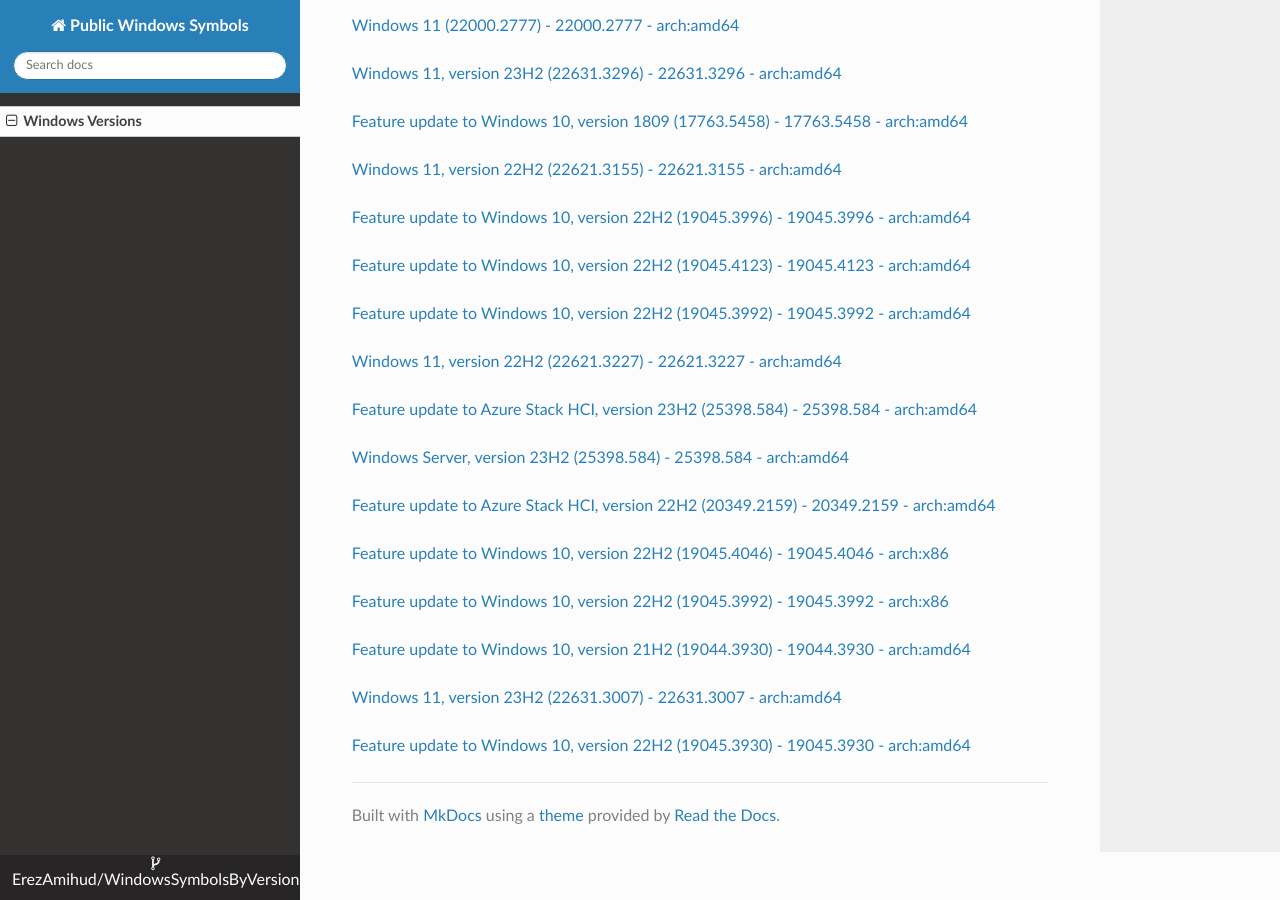
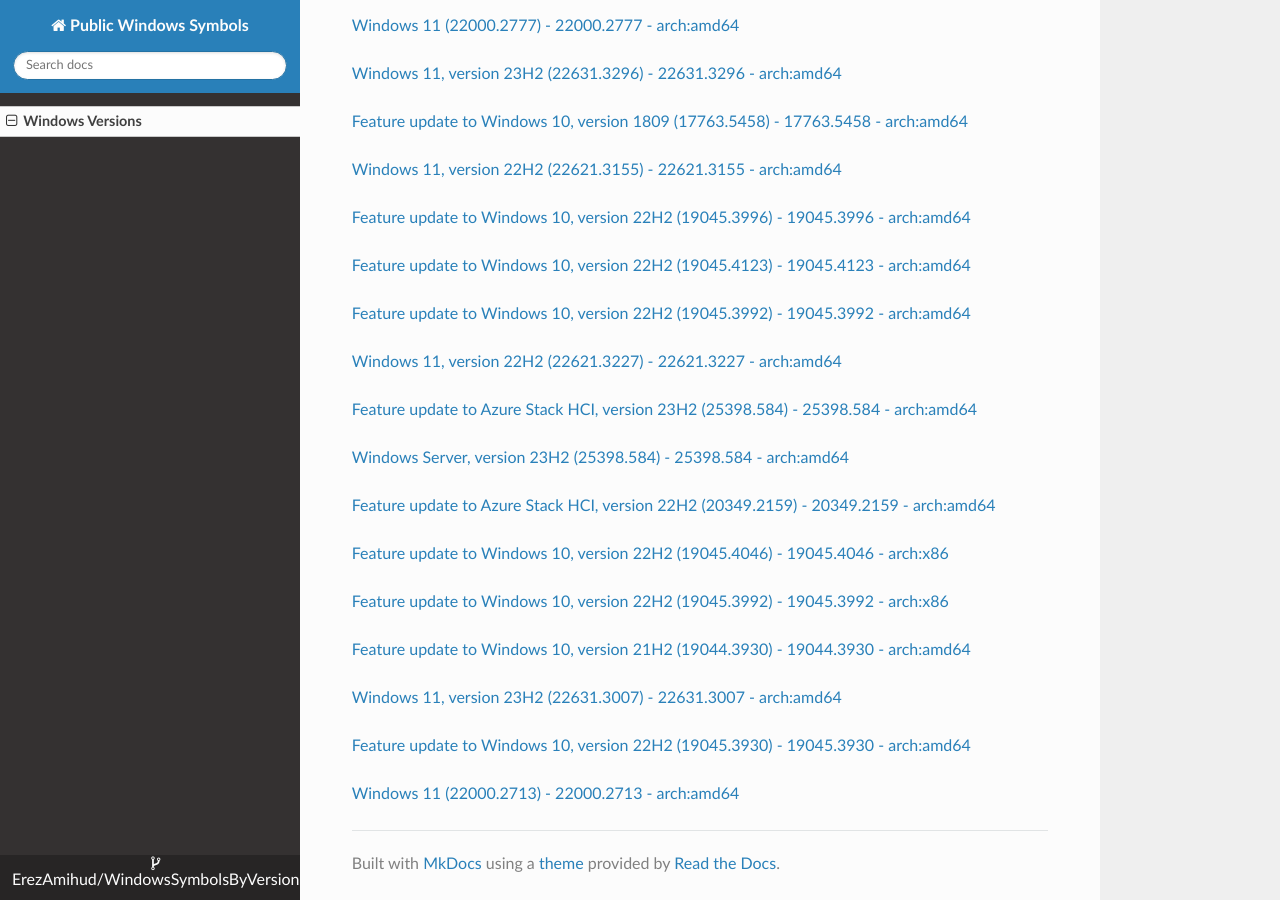
Before and after one commit to ErezAmihud/WindowsSymbolsByVersion, an MkDocs documentation site: the page built from docs/index.md, in a window 1280 px wide and 900 px high, scrolled down 19181 px. Built offline with MkDocs 1.6.1, drawn with Linux system fonts in a browser that asks for light colours; nearby versions of some CDN libraries.

Commit message:
Automated commit, add manifest for 3efcc9b1-839d-42ac-a209-2234c4bfde9a

```diff
--- a/docs/index.md
+++ b/docs/index.md
@@ -1060,3 +1060,6 @@
 
 
 [Feature update to Windows 10, version 22H2 (19045.3930) - 19045.3930 - arch:amd64](https://github.com/ErezAmihud/WindowsSymbolsByVersion/blob/main/manifests/d8fb5cff-e224-457a-9086-90dee2c30fec.manifest)
+
+
+[Windows 11 (22000.2713) - 22000.2713 - arch:amd64](https://github.com/ErezAmihud/WindowsSymbolsByVersion/blob/main/manifests/3efcc9b1-839d-42ac-a209-2234c4bfde9a.manifest)
```
Also changed, not shown: process_builds.json (+1 -1 lines).
